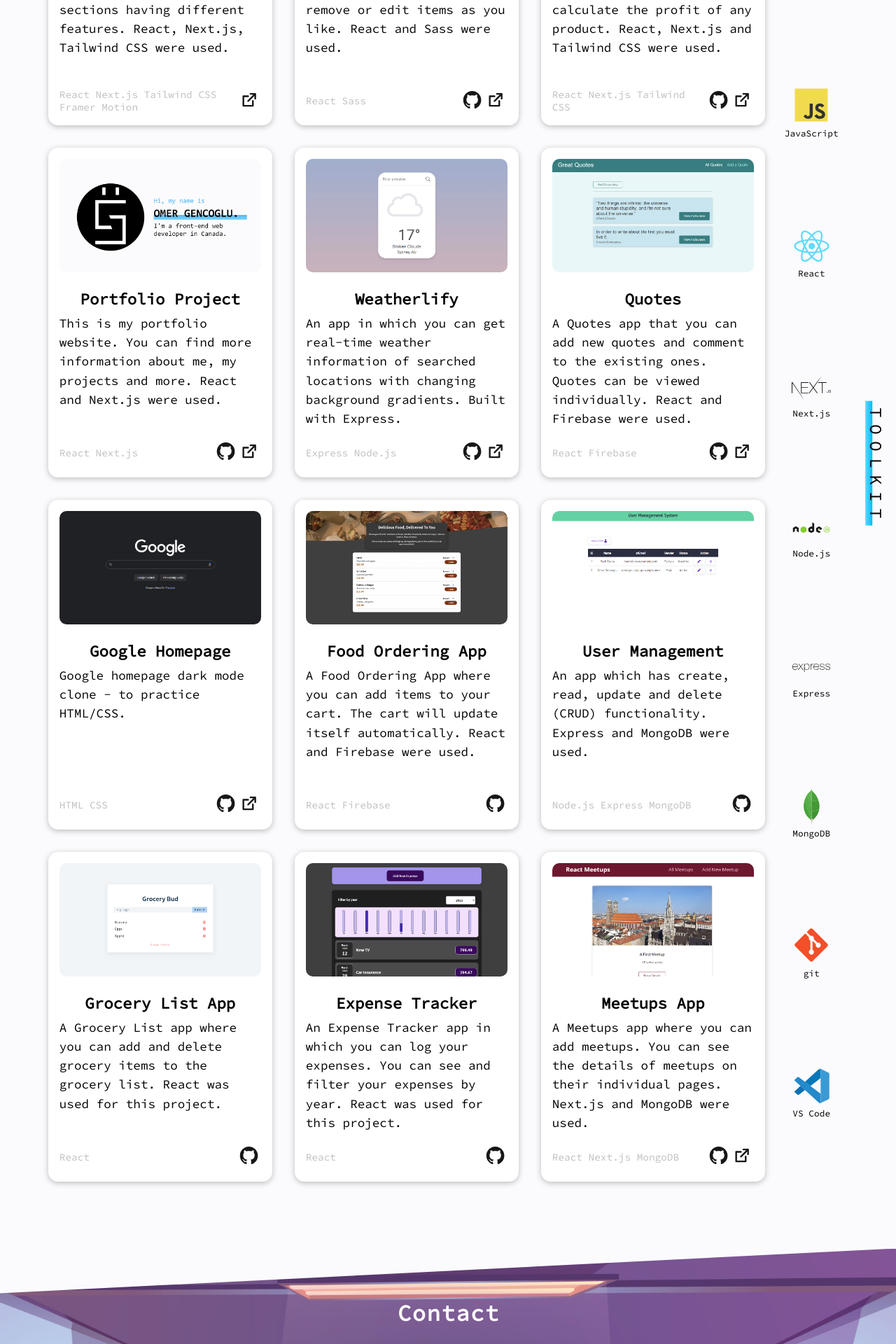
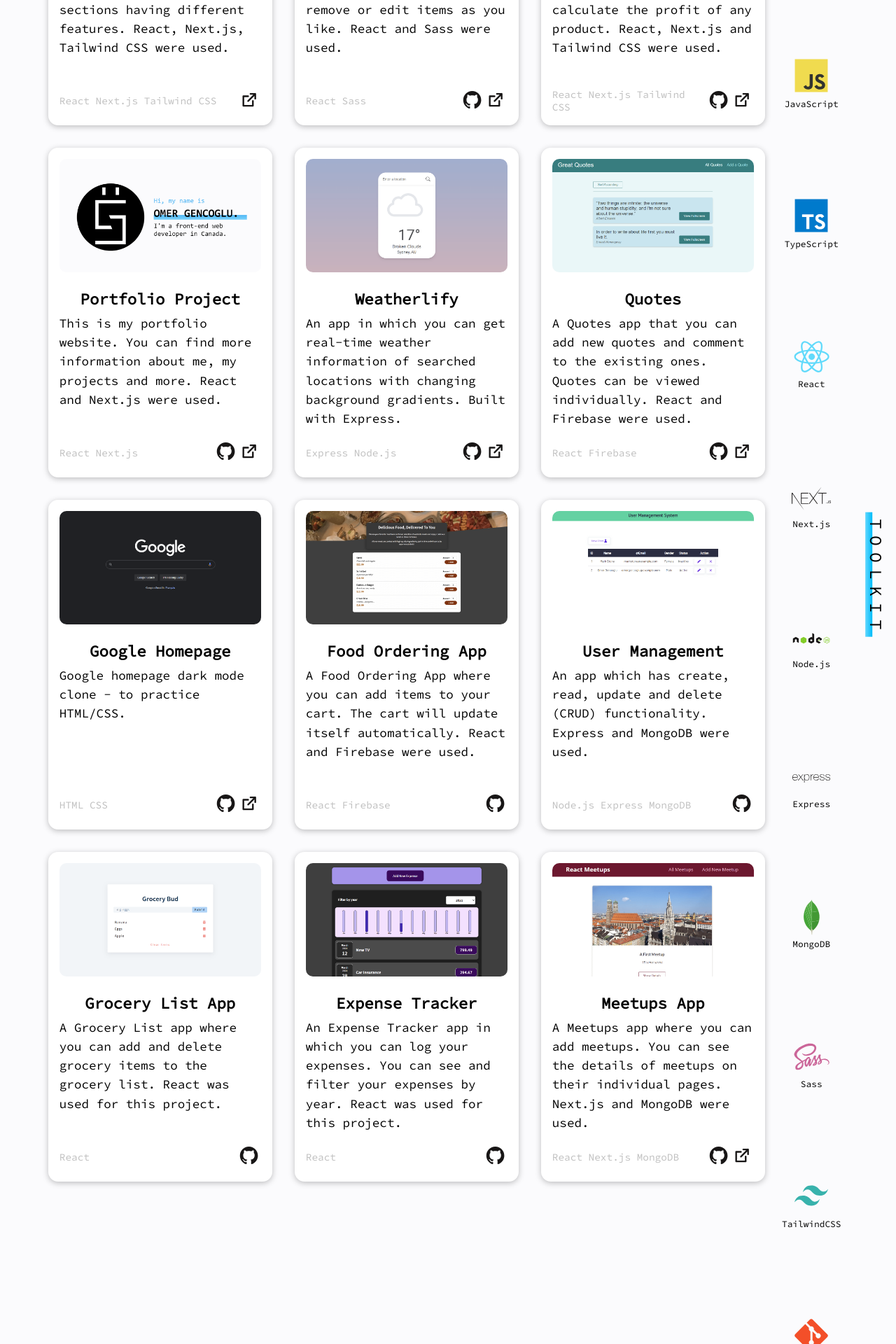
Before and after one commit to omergencoglu/portfolio, a Next.js app: page / in a window 1280 px wide. Shown: the part 1260-3180 px from the top of the page at 70% size. Built offline with nearby package versions, Linux system fonts and the light colour scheme.

Commit message:
Add new icons to toolkit

```diff
--- a/components/Content/Projects.js
+++ b/components/Content/Projects.js
@@ -22,7 +22,7 @@ function Projects() {
       <div className={styles.cardsWrapper}>
         <Card
           img={tspautoImg}
-          keywords="React Next.js Tailwind CSS Framer Motion"
+          keywords="React Next.js Tailwind CSS"
           title="TSP Auto"
           previewLink="https://staging-tspauto.vercel.app/"
         >
--- a/components/Content/Toolkit.js
+++ b/components/Content/Toolkit.js
@@ -7,7 +7,9 @@ import Git from "../UI/Icons/Toolkit/Git";
 import MongoDB from "../UI/Icons/Toolkit/MongoDB";
 import Nextjs from "../UI/Icons/Toolkit/Nextjs";
 import Node from "../UI/Icons/Toolkit/Node";
-import VSCode from "../UI/Icons/Toolkit/VSCode";
+import TypeScript from "../UI/Icons/Toolkit/TypeScript";
+import Sass from "../UI/Icons/Toolkit/Sass";
+import TailwindCSS from "../UI/Icons/Toolkit/TailwindCSS";
 
 import styles from "./Toolkit.module.css";
 
@@ -19,13 +21,15 @@ function Toolkit() {
         <Html5 />
         <Css3 />
         <JavaScript />
+        <TypeScript />
         <Reactjs />
         <Nextjs />
         <Node />
         <Expressjs />
         <MongoDB />
+        <Sass />
+        <TailwindCSS />
         <Git />
-        <VSCode />
       </div>
     </section>
   );
--- /dev/null
+++ b/components/UI/Icons/Toolkit/TailwindCSS.js
@@ -0,0 +1,16 @@
+function TailwindCSS() {
+  return (
+    <figure data-aos="fade-up">
+      <svg viewBox="0 0 128 128" style={{ marginBottom: 0.5 + "rem" }}>
+        <title>Tailwind CSS</title>
+        <path
+          d="M64.004 25.602c-17.067 0-27.73 8.53-32 25.597 6.398-8.531 13.867-11.73 22.398-9.597 4.871 1.214 8.352 4.746 12.207 8.66C72.883 56.629 80.145 64 96.004 64c17.066 0 27.73-8.531 32-25.602-6.399 8.536-13.867 11.735-22.399 9.602-4.87-1.215-8.347-4.746-12.207-8.66-6.27-6.367-13.53-13.738-29.394-13.738zM32.004 64c-17.066 0-27.73 8.531-32 25.602C6.402 81.066 13.87 77.867 22.402 80c4.871 1.215 8.352 4.746 12.207 8.66 6.274 6.367 13.536 13.738 29.395 13.738 17.066 0 27.73-8.53 32-25.597-6.399 8.531-13.867 11.73-22.399 9.597-4.87-1.214-8.347-4.746-12.207-8.66C55.128 71.371 47.868 64 32.004 64zm0 0"
+          fill="#38b2ac"
+        ></path>
+      </svg>
+      <figcaption>TailwindCSS</figcaption>
+    </figure>
+  );
+}
+
+export default TailwindCSS;
--- /dev/null
+++ b/components/UI/Icons/Toolkit/TypeScript.js
@@ -0,0 +1,17 @@
+function TypeScript() {
+  return (
+    <figure data-aos="fade-up">
+      <svg viewBox="0 0 128 128" style={{ marginBottom: 0.5 + "rem" }}>
+        <title>TypeScript</title>
+        <path fill="#fff" d="M22.67 47h99.67v73.67H22.67z"></path>
+        <path
+          fill="#007acc"
+          d="M1.5 63.91v62.5h125v-125H1.5zm100.73-5a15.56 15.56 0 017.82 4.5 20.58 20.58 0 013 4c0 .16-5.4 3.81-8.69 5.85-.12.08-.6-.44-1.13-1.23a7.09 7.09 0 00-5.87-3.53c-3.79-.26-6.23 1.73-6.21 5a4.58 4.58 0 00.54 2.34c.83 1.73 2.38 2.76 7.24 4.86 8.95 3.85 12.78 6.39 15.16 10 2.66 4 3.25 10.46 1.45 15.24-2 5.2-6.9 8.73-13.83 9.9a38.32 38.32 0 01-9.52-.1 23 23 0 01-12.72-6.63c-1.15-1.27-3.39-4.58-3.25-4.82a9.34 9.34 0 011.15-.73L82 101l3.59-2.08.75 1.11a16.78 16.78 0 004.74 4.54c4 2.1 9.46 1.81 12.16-.62a5.43 5.43 0 00.69-6.92c-1-1.39-3-2.56-8.59-5-6.45-2.78-9.23-4.5-11.77-7.24a16.48 16.48 0 01-3.43-6.25 25 25 0 01-.22-8c1.33-6.23 6-10.58 12.82-11.87a31.66 31.66 0 019.49.26zm-29.34 5.24v5.12H56.66v46.23H45.15V69.26H28.88v-5a49.19 49.19 0 01.12-5.17C29.08 59 39 59 51 59h21.83z"
+        ></path>
+      </svg>
+      <figcaption>TypeScript</figcaption>
+    </figure>
+  );
+}
+
+export default TypeScript;
--- a/components/UI/Icons/Toolkit/VSCode.js
+++ /dev/null
@@ -1,28 +0,0 @@
-function VScode() {
-  return (
-    <figure data-aos="fade-up">
-      <svg viewBox="0 0 128 128" style={{ marginBottom: 0.3 + "rem" }}>
-        <title>VS Code</title>
-        <path
-          d="M3.656 45.043s-3.027-2.191.61-5.113l8.468-7.594s2.426-2.559 4.989-.328l78.175 59.328v28.45s-.039 4.468-5.757 3.976zm0 0"
-          fill="#2489ca"
-        ></path>
-        <path
-          d="M23.809 63.379L3.656 81.742s-2.07 1.543 0 4.305l9.356 8.527s2.222 2.395 5.508-.328l21.359-16.238zm0 0"
-          fill="#1070b3"
-        ></path>
-        <path
-          d="M59.184 63.531l36.953-28.285-.239-28.297S94.32.773 89.055 3.99L39.879 48.851zm0 0"
-          fill="#0877b9"
-        ></path>
-        <path
-          d="M90.14 123.797c2.145 2.203 4.747 1.48 4.747 1.48l28.797-14.222c3.687-2.52 3.171-5.645 3.171-5.645V20.465c0-3.735-3.812-5.024-3.812-5.024L98.082 3.38c-5.453-3.379-9.027.61-9.027.61s4.593-3.317 6.843 2.96v112.317c0 .773-.164 1.53-.492 2.214-.656 1.332-2.086 2.57-5.504 2.051zm0 0"
-          fill="#3c99d4"
-        ></path>
-      </svg>
-      <figcaption>VS Code</figcaption>
-    </figure>
-  );
-}
-
-export default VScode;
```
Also changed, not shown: components/UI/Icons/Toolkit/Sass.js (added).
